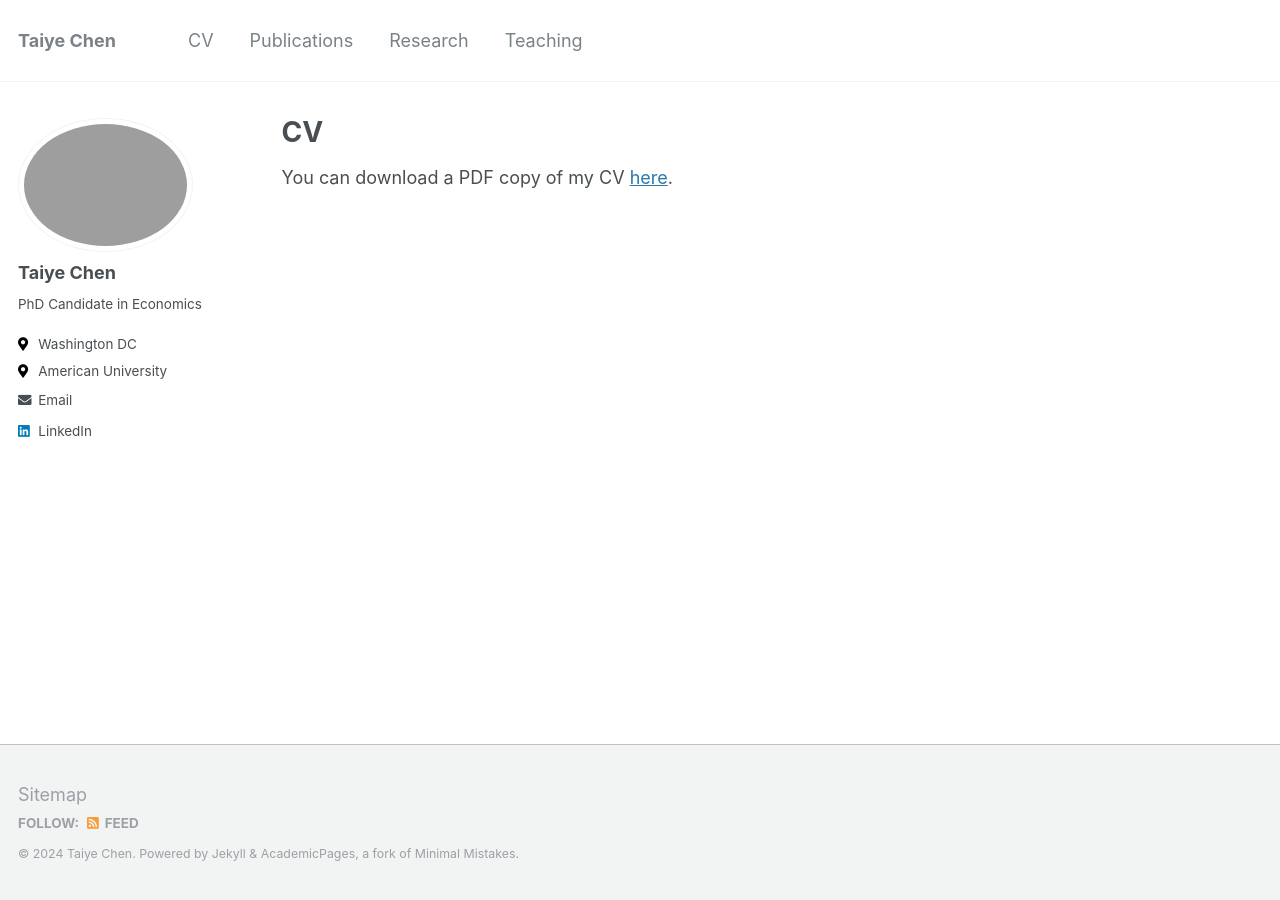
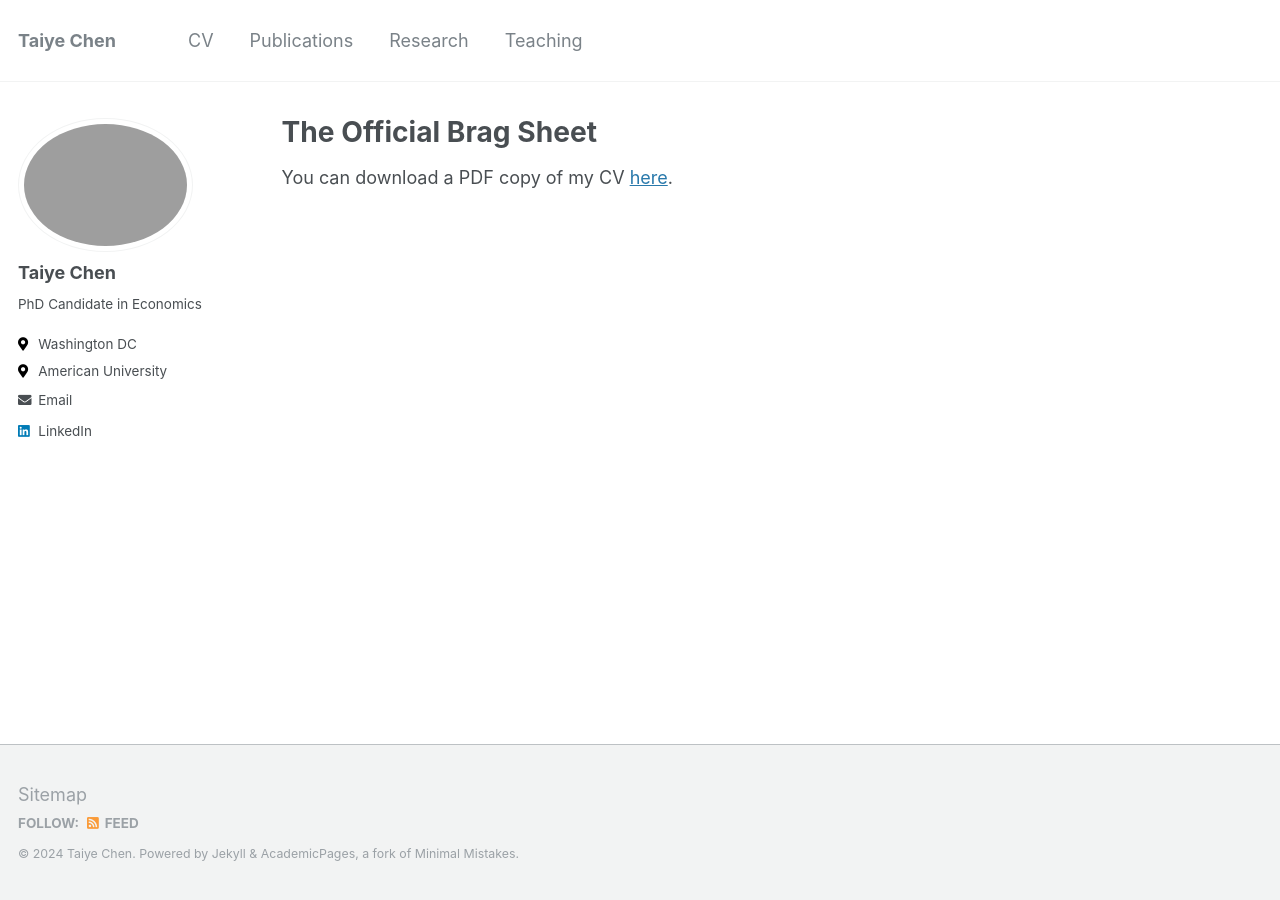
Before and after one commit to taiyechen/taiyechen.github.io, a Jekyll site: the page built from _pages/cv.md, in a window 1280 px wide. Built offline with Jekyll 4.4.1, drawn with Linux system fonts in a browser that asks for light colours.

Commit message:
updated CV

```diff
--- a/_data/navigation.yml
+++ b/_data/navigation.yml
@@ -1,7 +1,7 @@
 # main links links
 main:
   - title: "CV"
-    url: /files/T. Chen CV.pdf
+    url: /cv/
 
   - title: "Publications"
     url: /publications/
--- a/_pages/cv.md
+++ b/_pages/cv.md
@@ -1,10 +1,10 @@
 ---
 layout: archive
-title: "CV"
+title: "The Official Brag Sheet"
 permalink: /cv/
 author_profile: true
 redirect_from:
   - /resume
 ---
 
-You can download a PDF copy of my CV [here](/files/pdf/T. Chen CV.pdf).
+You can download a PDF copy of my CV [here](/files/T. Chen CV.pdf).
```
